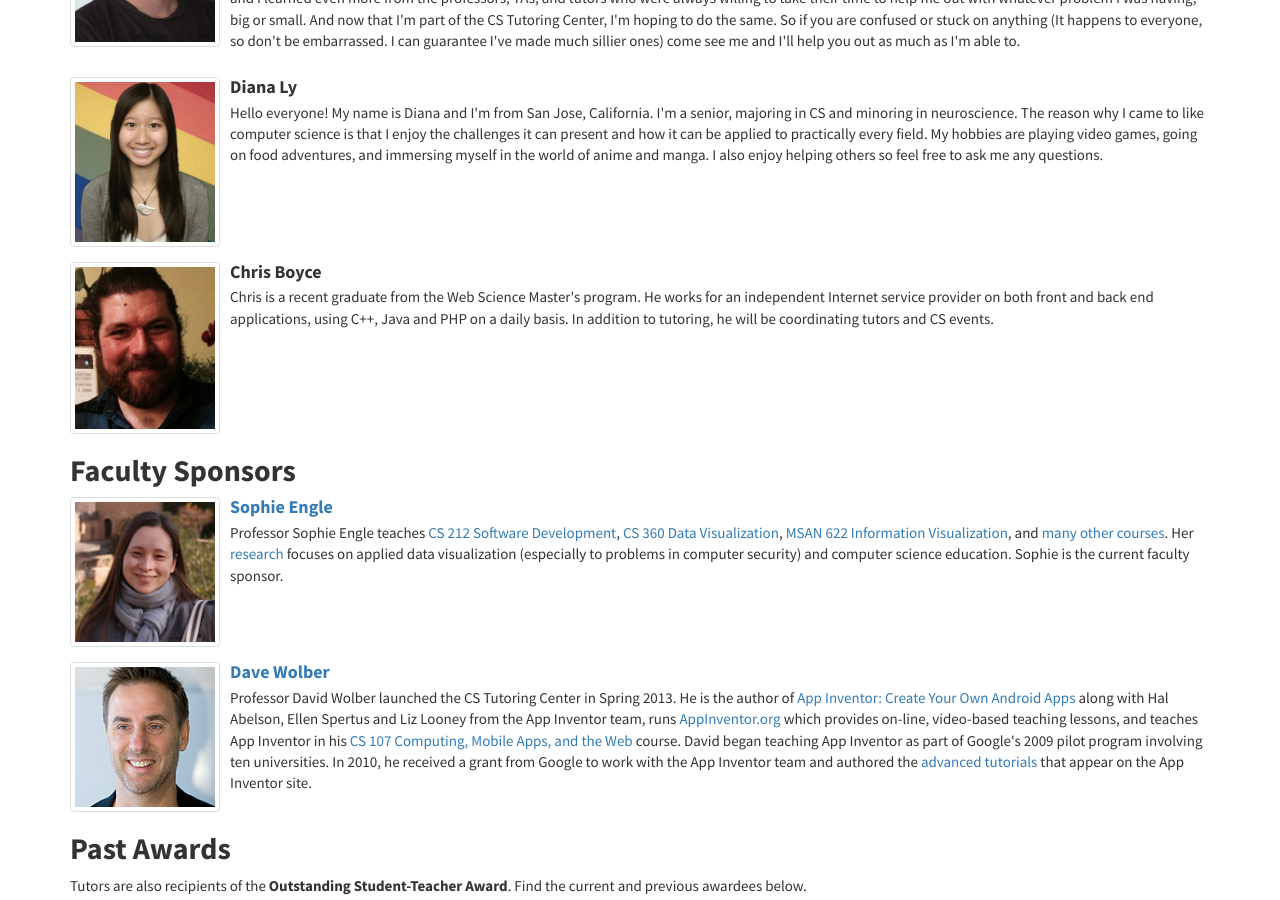
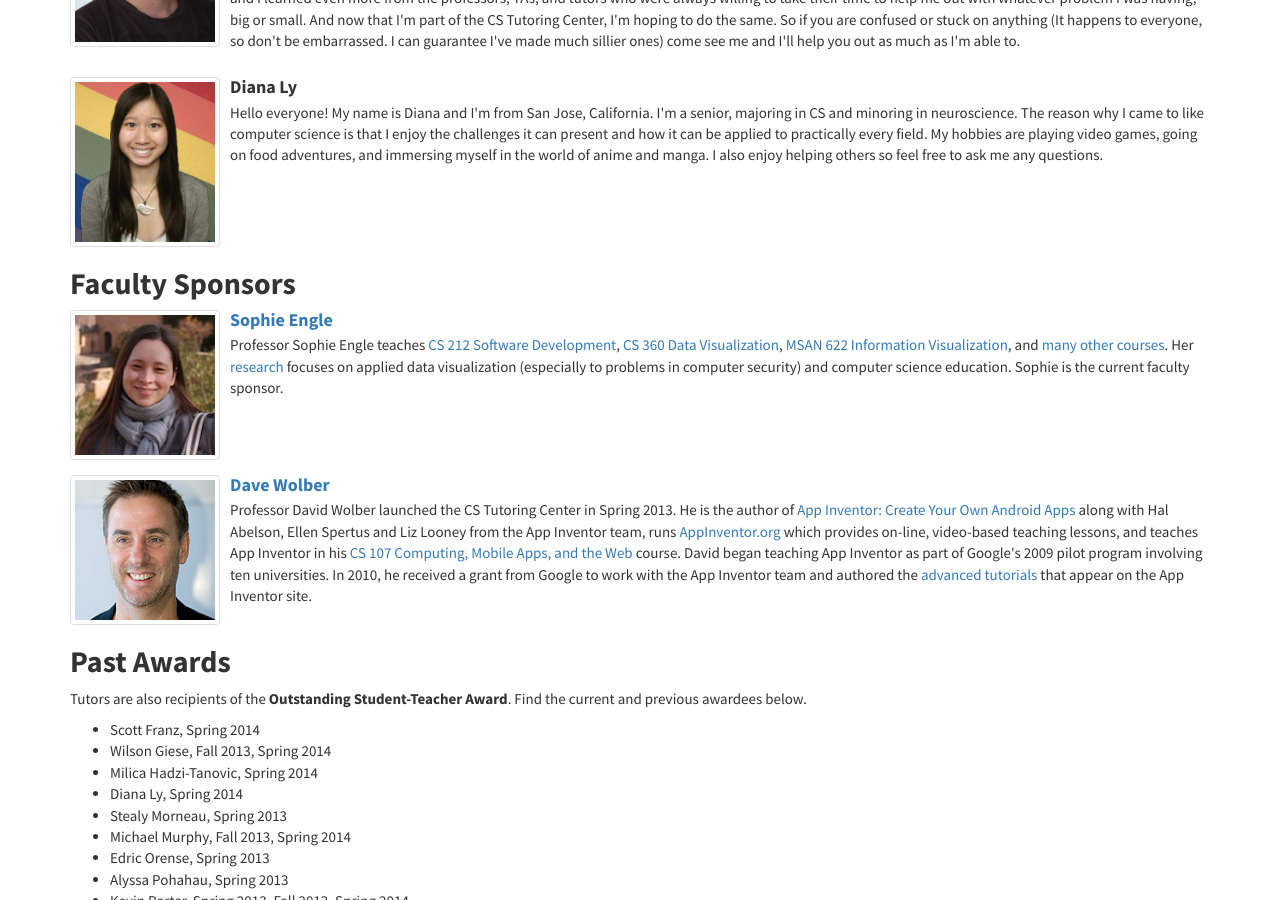
Before and after one commit to CSTutors/CSTutors.github.io, a Jekyll site: the page built from tutors/index.html, in a window 1280 px wide and 900 px high, scrolled down 416 px. Built offline with Jekyll 4.4.1, drawn with Linux system fonts in a browser that asks for light colours; nearby versions of some CDN libraries.

Commit message:
Updated current tutors.

```diff
--- a/tutors/index.html
+++ b/tutors/index.html
@@ -33,17 +33,6 @@ lead: 'Meet the current and past tutors below, as well as the faculty sponsors.
         </div>
     </li>
 
-	<li class="media">
-        <a class="pull-left" href="#">
-            <img class="media-object img-thumbnail" width="150" src="{{ site.url }}/img/boyce.jpg">
-        </a>
-
-        <div class="media-body">
-            <h4 class="media-heading">Chris Boyce</h4>
-
-            <p>Chris is a recent graduate from the Web Science Master's program. He works for an independent Internet service provider on both front and back end applications, using C++, Java and PHP on a daily basis.  In addition to tutoring, he will be coordinating tutors and CS events.</p>
-        </div>
-	</li>
 </ul>
 
 <h2>Faculty Sponsors</h2>
```
